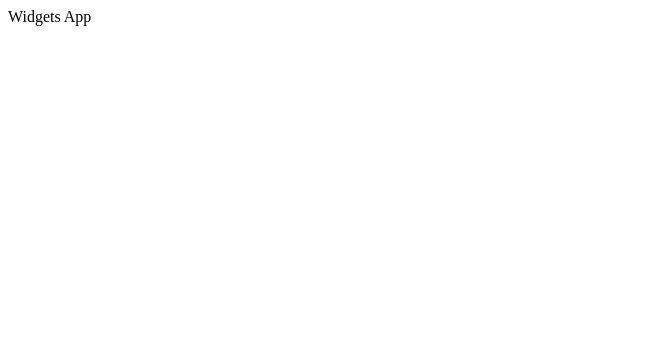
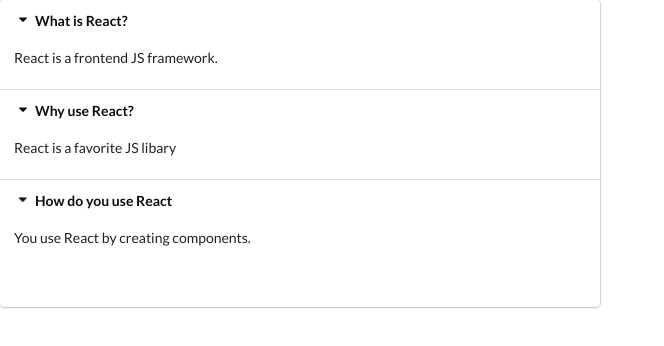
Before and after one commit to RivaD2/personal, a React (Create React App) app in the folder Udemy-react-with-redux/widgets/: page / in a window 1280 px wide. Shown: the top 346 px of the page, without its empty margins (0-664 px from the left). Built offline with nearby package versions, Linux system fonts and the light colour scheme.

Commit message:
Added Accordion component and rendered list

```diff
--- a/Udemy-react-with-redux/widgets/public/index.html
+++ b/Udemy-react-with-redux/widgets/public/index.html
@@ -9,6 +9,8 @@
       content="Web site created using create-react-app"
     />
     <link rel="manifest" href="%PUBLIC_URL%/manifest.json" />
+    <link rel="stylesheet" href="https://cdnjs.cloudflare.com/ajax/libs/semantic-ui/2.4.1/semantic.min.css" />
+
     <title>React App</title>
   </head>
   <body>
--- /dev/null
+++ b/Udemy-react-with-redux/widgets/src/components/Accordion.js
@@ -0,0 +1,30 @@
+import React , {useState} from 'react'
+
+const Accordion = ({items}) => {
+  const [activeIndex, setActiveIndex] = useState(null);
+
+  const onTitleClick = index => {
+    setActiveIndex(index);
+  }
+    const renderedItems = items.map((item , index) => {
+        return <React.Fragment key={item.title}>
+            <div
+              className="title active"
+              onClick={() => onTitleClick(index)}
+            >
+            <i className="dropdown icon"></i>
+            {item.title}
+            </div>
+            <div className=" content active">
+              <p>{item.content}</p>
+            </div>
+        </React.Fragment>
+    })
+    return (
+        <div className="ui styled accordion">
+          {renderedItems}
+          <h1>{activeIndex}</h1>
+        </div>
+    )
+}
+export default Accordion;
--- a/Udemy-react-with-redux/widgets/src/components/App.js
+++ b/Udemy-react-with-redux/widgets/src/components/App.js
@@ -1,9 +1,24 @@
 import React from 'react'
+import Accordion from './Accordion';
 
+const items = [
+    {
+        title: 'What is React?',
+        content: 'React is a frontend JS framework.'
+    },
+    {
+        title: 'Why use React?',
+        content: 'React is a favorite JS libary'
+    },
+    {
+        title: 'How do you use React',
+        content: 'You use React by creating components.'
+    }
+]
 const App = () => {
     return (
         <div>
-            Widgets App
+           <Accordion items={items} />
         </div>
     )
 }
```
Also changed, not shown: 1 other file (tests, documents, lock files or other folders).
